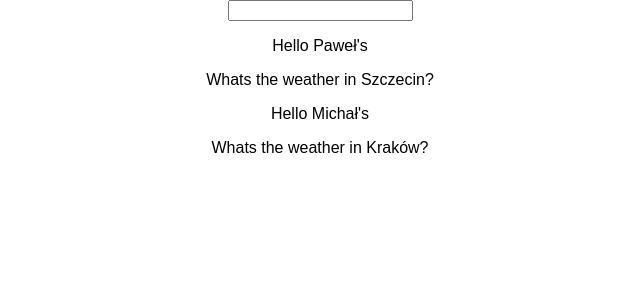
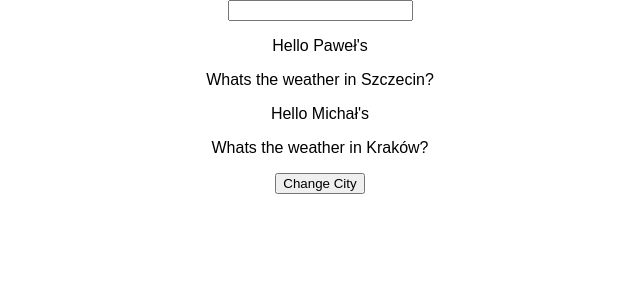
Before and after one commit to Kwarku/PracticeReactApp, a React (Create React App) app: page / in a window 1280 px wide. Shown: the top 300 px of the page, without its empty margins (320-960 px from the left). Built offline with nearby package versions, Linux system fonts and the light colour scheme.

Commit message:
add button with handling method

```diff
--- a/src/App.js
+++ b/src/App.js
@@ -10,6 +10,14 @@ state = {
     {name:'Michał', city:'Kraków'},
   ]
 }
+changeCityHanlder = (cityName) => {
+  this.setState({
+    users:[
+      {name:'Paweł', city:'Szczecin'},
+      {name:'Michał', city:cityName},
+    ]
+  })
+}
 
 render() {
     return (
@@ -17,6 +25,7 @@ render() {
         <UserInput />
         <UserOutput name={this.state.users[0].name} city={this.state.users[0].city}/>
         <UserOutput name={this.state.users[1].name} city={this.state.users[1].city}/>
+        <button onClick={this.changeCityHanlder.bind(this,"Kołobrzeg")}>Change City </button>
       </div>
     );
   }
```
